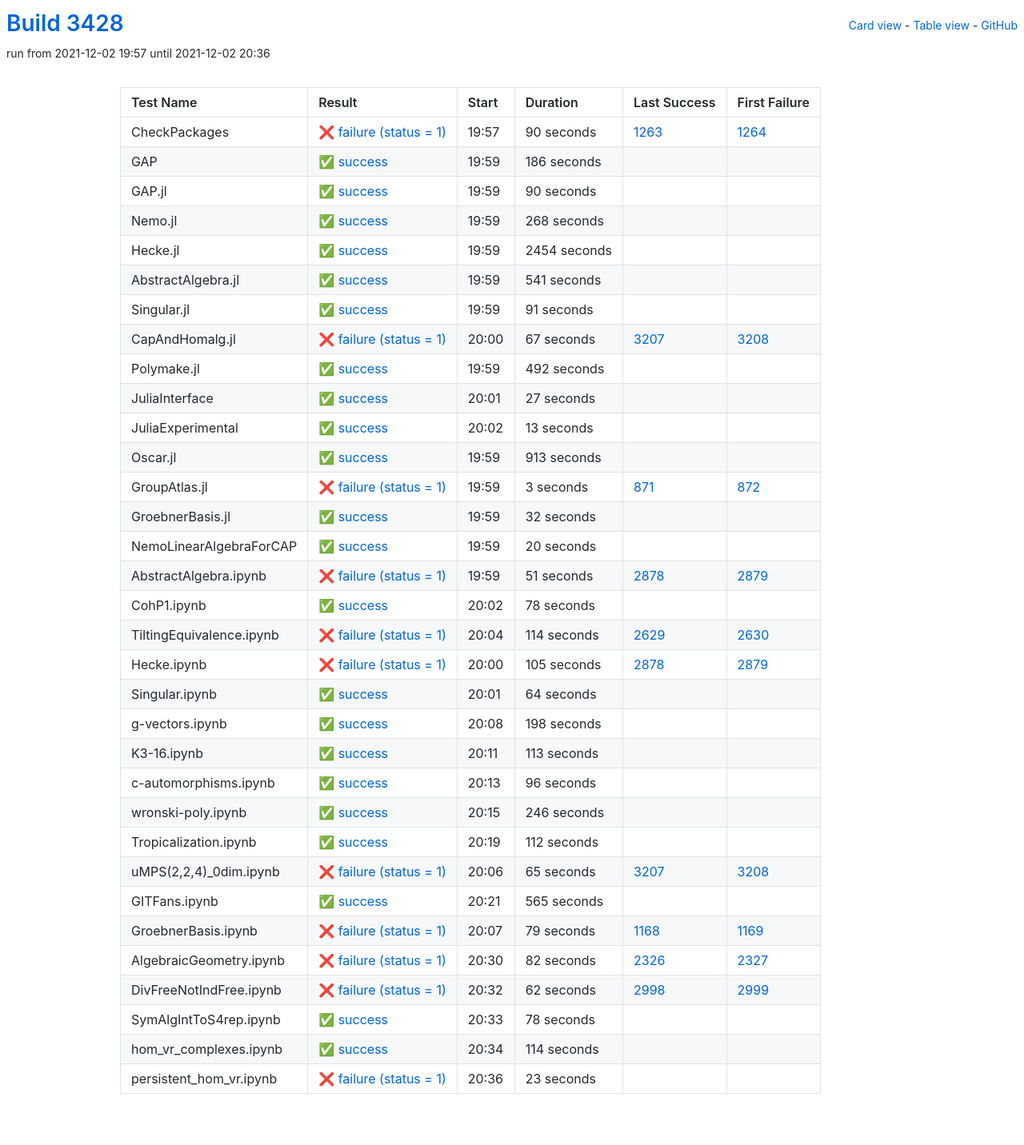
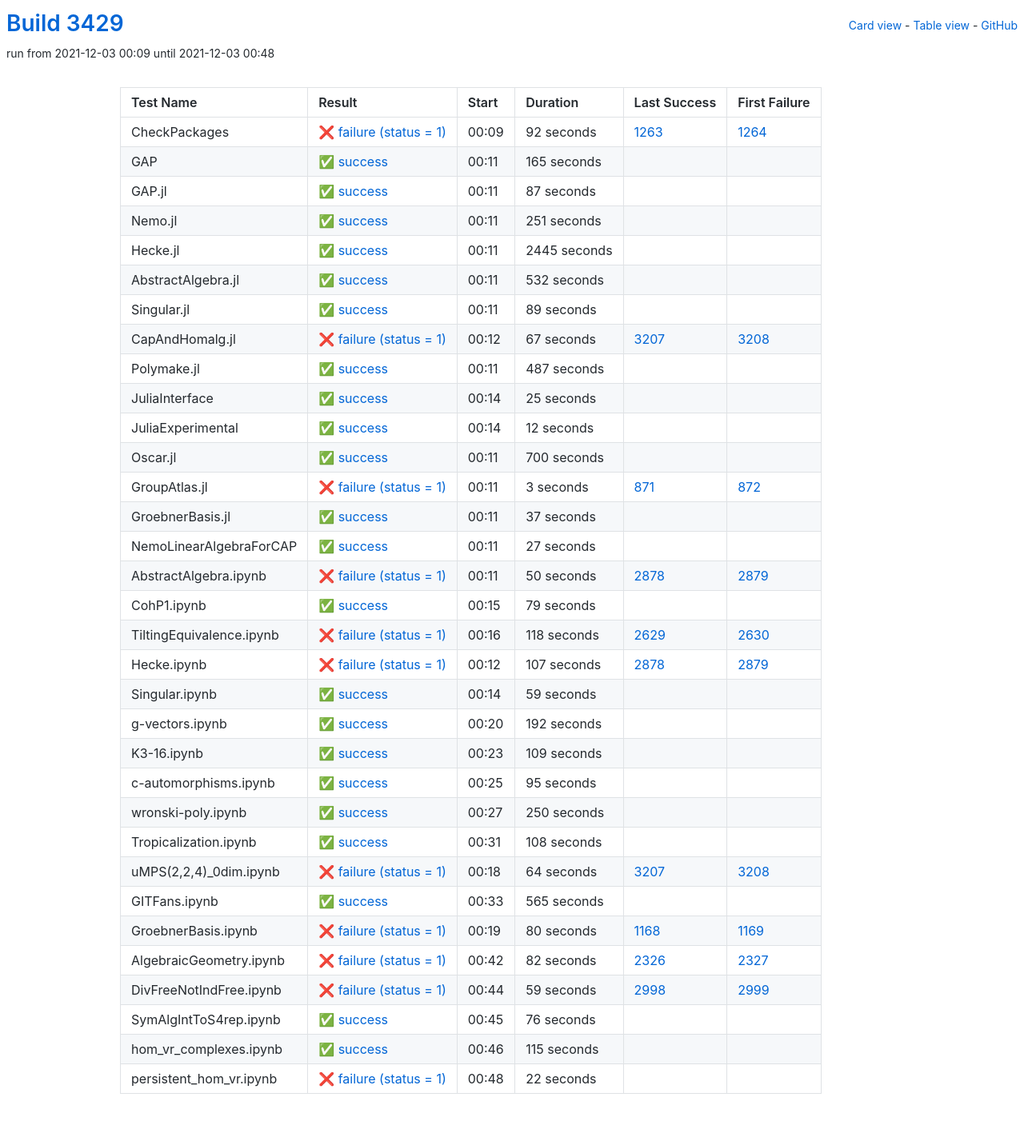
Before and after one commit to oscar-system/oscar-ci-status-stable, a Jekyll site: the page built from table.html, in a window 1280 px wide. Shown: the whole page at 80% size. Built offline with Jekyll 4.4.1, drawn with Linux system fonts in a browser that asks for light colours.

Commit message:
Build #3429

```diff
--- a/_data/ci.yml
+++ b/_data/ci.yml
@@ -1,6 +1,6 @@
 ---
-build: 3428
-build_url: https://oscarci.mathematik.uni-kl.de/job/oscar-stable/3428/
+build: 3429
+build_url: https://oscarci.mathematik.uni-kl.de/job/oscar-stable/3429/
 job: oscar-stable
 organization: oscar-system
 repo: oscar-ci-status-stable
@@ -8,92 +8,92 @@ repourl: https://github.com/oscar-system/oscar-ci-status-stable
 tests:
 - name: CheckPackages
   id: checkpackages
-  log: https://oscarci.mathematik.uni-kl.de/job/oscar-stable/3428/artifact/logs/build-3428/CheckPackages.log
-  start: 2021-12-02 19:57
+  log: https://oscarci.mathematik.uni-kl.de/job/oscar-stable/3429/artifact/logs/build-3429/CheckPackages.log
+  start: 2021-12-03 00:09
   success: false
   exitcode: 1
   status: failure
-  duration: 90
+  duration: 92
   last_success: 1263
   last_success_url: https://oscarci.mathematik.uni-kl.de/job/oscar-stable/1263/
   first_failure: 1264
   first_failure_url: https://oscarci.mathematik.uni-kl.de/job/oscar-stable/1264/
 - name: GAP
   id: gap
-  log: https://oscarci.mathematik.uni-kl.de/job/oscar-stable/3428/artifact/logs/build-3428/GAP.log
-  start: 2021-12-02 19:59
+  log: https://oscarci.mathematik.uni-kl.de/job/oscar-stable/3429/artifact/logs/build-3429/GAP.log
+  start: 2021-12-03 00:11
   success: true
   exitcode: 0
   status: success
-  duration: 186
+  duration: 165
   last_success: false
   last_success_url:
   first_failure: false
   first_failure_url:
 - name: GAP.jl
   id: gap-jl
-  log: https://oscarci.mathematik.uni-kl.de/job/oscar-stable/3428/artifact/logs/build-3428/GAP.jl.log
-  start: 2021-12-02 19:59
+  log: https://oscarci.mathematik.uni-kl.de/job/oscar-stable/3429/artifact/logs/build-3429/GAP.jl.log
+  start: 2021-12-03 00:11
   success: true
   exitcode: 0
   status: success
-  duration: 90
+  duration: 87
   last_success: false
   last_success_url:
   first_failure: false
   first_failure_url:
 - name: Nemo.jl
   id: nemo-jl
-  log: https://oscarci.mathematik.uni-kl.de/job/oscar-stable/3428/artifact/logs/build-3428/Nemo.jl.log
-  start: 2021-12-02 19:59
+  log: https://oscarci.mathematik.uni-kl.de/job/oscar-stable/3429/artifact/logs/build-3429/Nemo.jl.log
+  start: 2021-12-03 00:11
   success: true
   exitcode: 0
   status: success
-  duration: 268
+  duration: 251
   last_success: false
   last_success_url:
   first_failure: false
   first_failure_url:
 - name: Hecke.jl
   id: hecke-jl
-  log: https://oscarci.mathematik.uni-kl.de/job/oscar-stable/3428/artifact/logs/build-3428/Hecke.jl.log
-  start: 2021-12-02 19:59
+  log: https://oscarci.mathematik.uni-kl.de/job/oscar-stable/3429/artifact/logs/build-3429/Hecke.jl.log
+  start: 2021-12-03 00:11
   success: true
   exitcode: 0
   status: success
-  duration: 2454
+  duration: 2445
   last_success: false
   last_success_url:
   first_failure: false
   first_failure_url:
 - name: AbstractAlgebra.jl
   id: abstractalgebra-jl
-  log: https://oscarci.mathematik.uni-kl.de/job/oscar-stable/3428/artifact/logs/build-3428/AbstractAlgebra.jl.log
-  start: 2021-12-02 19:59
+  log: https://oscarci.mathematik.uni-kl.de/job/oscar-stable/3429/artifact/logs/build-3429/AbstractAlgebra.jl.log
+  start: 2021-12-03 00:11
   success: true
   exitcode: 0
   status: success
-  duration: 541
+  duration: 532
   last_success: false
   last_success_url:
   first_failure: false
   first_failure_url:
 - name: Singular.jl
   id: singular-jl
-  log: https://oscarci.mathematik.uni-kl.de/job/oscar-stable/3428/artifact/logs/build-3428/Singular.jl.log
-  start: 2021-12-02 19:59
+  log: https://oscarci.mathematik.uni-kl.de/job/oscar-stable/3429/artifact/logs/build-3429/Singular.jl.log
+  start: 2021-12-03 00:11
   success: true
   exitcode: 0
   status: success
-  duration: 91
+  duration: 89
   last_success: false
   last_success_url:
   first_failure: false
   first_failure_url:
 - name: CapAndHomalg.jl
   id: capandhomalg-jl
-  log: https://oscarci.mathematik.uni-kl.de/job/oscar-stable/3428/artifact/logs/build-3428/CapAndHomalg.jl.log
-  start: 2021-12-02 20:00
+  log: https://oscarci.mathematik.uni-kl.de/job/oscar-stable/3429/artifact/logs/build-3429/CapAndHomalg.jl.log
+  start: 2021-12-03 00:12
   success: false
   exitcode: 1
   status: failure
@@ -104,56 +104,56 @@ tests:
   first_failure_url: https://oscarci.mathematik.uni-kl.de/job/oscar-stable/3208/
 - name: Polymake.jl
   id: polymake-jl
-  log: https://oscarci.mathematik.uni-kl.de/job/oscar-stable/3428/artifact/logs/build-3428/Polymake.jl.log
-  start: 2021-12-02 19:59
+  log: https://oscarci.mathematik.uni-kl.de/job/oscar-stable/3429/artifact/logs/build-3429/Polymake.jl.log
+  start: 2021-12-03 00:11
   success: true
   exitcode: 0
   status: success
-  duration: 492
+  duration: 487
   last_success: false
   last_success_url:
   first_failure: false
   first_failure_url:
 - name: JuliaInterface
   id: juliainterface
-  log: https://oscarci.mathematik.uni-kl.de/job/oscar-stable/3428/artifact/logs/build-3428/JuliaInterface.log
-  start: 2021-12-02 20:01
+  log: https://oscarci.mathematik.uni-kl.de/job/oscar-stable/3429/artifact/logs/build-3429/JuliaInterface.log
+  start: 2021-12-03 00:14
   success: true
   exitcode: 0
   status: success
-  duration: 27
+  duration: 25
   last_success: false
   last_success_url:
   first_failure: false
   first_failure_url:
 - name: JuliaExperimental
   id: juliaexperimental
-  log: https://oscarci.mathematik.uni-kl.de/job/oscar-stable/3428/artifact/logs/build-3428/JuliaExperimental.log
-  start: 2021-12-02 20:02
+  log: https://oscarci.mathematik.uni-kl.de/job/oscar-stable/3429/artifact/logs/build-3429/JuliaExperimental.log
+  start: 2021-12-03 00:14
   success: true
   exitcode: 0
   status: success
-  duration: 13
+  duration: 12
   last_success: false
   last_success_url:
   first_failure: false
   first_failure_url:
 - name: Oscar.jl
   id: oscar-jl
-  log: https://oscarci.mathematik.uni-kl.de/job/oscar-stable/3428/artifact/logs/build-3428/Oscar.jl.log
-  start: 2021-12-02 19:59
+  log: https://oscarci.mathematik.uni-kl.de/job/oscar-stable/3429/artifact/logs/build-3429/Oscar.jl.log
+  start: 2021-12-03 00:11
   success: true
   exitcode: 0
   status: success
-  duration: 913
+  duration: 700
   last_success: false
   last_success_url:
   first_failure: false
   first_failure_url:
 - name: GroupAtlas.jl
   id: groupatlas-jl
-  log: https://oscarci.mathematik.uni-kl.de/job/oscar-stable/3428/artifact/logs/build-3428/GroupAtlas.jl.log
-  start: 2021-12-02 19:59
+  log: https://oscarci.mathematik.uni-kl.de/job/oscar-stable/3429/artifact/logs/build-3429/GroupAtlas.jl.log
+  start: 2021-12-03 00:11
   success: false
   exitcode: 1
   status: failure
@@ -164,164 +164,164 @@ tests:
   first_failure_url: https://oscarci.mathematik.uni-kl.de/job/oscar-stable/872/
 - name: GroebnerBasis.jl
   id: groebnerbasis-jl
-  log: https://oscarci.mathematik.uni-kl.de/job/oscar-stable/3428/artifact/logs/build-3428/GroebnerBasis.jl.log
-  start: 2021-12-02 19:59
+  log: https://oscarci.mathematik.uni-kl.de/job/oscar-stable/3429/artifact/logs/build-3429/GroebnerBasis.jl.log
+  start: 2021-12-03 00:11
   success: true
   exitcode: 0
   status: success
-  duration: 32
+  duration: 37
   last_success: false
   last_success_url:
   first_failure: false
   first_failure_url:
 - name: NemoLinearAlgebraForCAP
   id: nemolinearalgebraforcap
-  log: https://oscarci.mathematik.uni-kl.de/job/oscar-stable/3428/artifact/logs/build-3428/NemoLinearAlgebraForCAP.log
-  start: 2021-12-02 19:59
+  log: https://oscarci.mathematik.uni-kl.de/job/oscar-stable/3429/artifact/logs/build-3429/NemoLinearAlgebraForCAP.log
+  start: 2021-12-03 00:11
   success: true
   exitcode: 0
   status: success
-  duration: 20
+  duration: 27
   last_success: false
   last_success_url:
   first_failure: false
   first_failure_url:
 - name: AbstractAlgebra.ipynb
   id: abstractalgebra-ipynb
-  log: https://oscarci.mathematik.uni-kl.de/job/oscar-stable/3428/artifact/logs/build-3428/AbstractAlgebra.ipynb.log
-  start: 2021-12-02 19:59
+  log: https://oscarci.mathematik.uni-kl.de/job/oscar-stable/3429/artifact/logs/build-3429/AbstractAlgebra.ipynb.log
+  start: 2021-12-03 00:11
   success: false
   exitcode: 1
   status: failure
-  duration: 51
+  duration: 50
   last_success: 2878
   last_success_url: https://oscarci.mathematik.uni-kl.de/job/oscar-stable/2878/
   first_failure: 2879
   first_failure_url: https://oscarci.mathematik.uni-kl.de/job/oscar-stable/2879/
 - name: CohP1.ipynb
   id: cohp1-ipynb
-  log: https://oscarci.mathematik.uni-kl.de/job/oscar-stable/3428/artifact/logs/build-3428/CohP1.ipynb.log
-  start: 2021-12-02 20:02
+  log: https://oscarci.mathematik.uni-kl.de/job/oscar-stable/3429/artifact/logs/build-3429/CohP1.ipynb.log
+  start: 2021-12-03 00:15
   success: true
   exitcode: 0
   status: success
-  duration: 78
+  duration: 79
   last_success: false
   last_success_url:
   first_failure: false
   first_failure_url:
 - name: TiltingEquivalence.ipynb
   id: tiltingequivalence-ipynb
-  log: https://oscarci.mathematik.uni-kl.de/job/oscar-stable/3428/artifact/logs/build-3428/TiltingEquivalence.ipynb.log
-  start: 2021-12-02 20:04
+  log: https://oscarci.mathematik.uni-kl.de/job/oscar-stable/3429/artifact/logs/build-3429/TiltingEquivalence.ipynb.log
+  start: 2021-12-03 00:16
   success: false
   exitcode: 1
   status: failure
-  duration: 114
+  duration: 118
   last_success: 2629
   last_success_url: https://oscarci.mathematik.uni-kl.de/job/oscar-stable/2629/
   first_failure: 2630
   first_failure_url: https://oscarci.mathematik.uni-kl.de/job/oscar-stable/2630/
 - name: Hecke.ipynb
   id: hecke-ipynb
-  log: https://oscarci.mathematik.uni-kl.de/job/oscar-stable/3428/artifact/logs/build-3428/Hecke.ipynb.log
-  start: 2021-12-02 20:00
+  log: https://oscarci.mathematik.uni-kl.de/job/oscar-stable/3429/artifact/logs/build-3429/Hecke.ipynb.log
+  start: 2021-12-03 00:12
   success: false
   exitcode: 1
   status: failure
-  duration: 105
+  duration: 107
   last_success: 2878
   last_success_url: https://oscarci.mathematik.uni-kl.de/job/oscar-stable/2878/
   first_failure: 2879
   first_failure_url: https://oscarci.mathematik.uni-kl.de/job/oscar-stable/2879/
 - name: Singular.ipynb
   id: singular-ipynb
-  log: https://oscarci.mathematik.uni-kl.de/job/oscar-stable/3428/artifact/logs/build-3428/Singular.ipynb.log
-  start: 2021-12-02 20:01
+  log: https://oscarci.mathematik.uni-kl.de/job/oscar-stable/3429/artifact/logs/build-3429/Singular.ipynb.log
+  start: 2021-12-03 00:14
   success: true
   exitcode: 0
   status: success
-  duration: 64
+  duration: 59
   last_success: false
   last_success_url:
   first_failure: false
   first_failure_url:
 - name: g-vectors.ipynb
   id: g-vectors-ipynb
-  log: https://oscarci.mathematik.uni-kl.de/job/oscar-stable/3428/artifact/logs/build-3428/g-vectors.ipynb.log
-  start: 2021-12-02 20:08
+  log: https://oscarci.mathematik.uni-kl.de/job/oscar-stable/3429/artifact/logs/build-3429/g-vectors.ipynb.log
+  start: 2021-12-03 00:20
   success: true
   exitcode: 0
   status: success
-  duration: 198
+  duration: 192
   last_success: false
   last_success_url:
   first_failure: false
   first_failure_url:
 - name: K3-16.ipynb
   id: k3-16-ipynb
-  log: https://oscarci.mathematik.uni-kl.de/job/oscar-stable/3428/artifact/logs/build-3428/K3-16.ipynb.log
-  start: 2021-12-02 20:11
+  log: https://oscarci.mathematik.uni-kl.de/job/oscar-stable/3429/artifact/logs/build-3429/K3-16.ipynb.log
+  start: 2021-12-03 00:23
   success: true
   exitcode: 0
   status: success
-  duration: 113
+  duration: 109
   last_success: false
   last_success_url:
   first_failure: false
   first_failure_url:
 - name: c-automorphisms.ipynb
   id: c-automorphisms-ipynb
-  log: https://oscarci.mathematik.uni-kl.de/job/oscar-stable/3428/artifact/logs/build-3428/c-automorphisms.ipynb.log
-  start: 2021-12-02 20:13
+  log: https://oscarci.mathematik.uni-kl.de/job/oscar-stable/3429/artifact/logs/build-3429/c-automorphisms.ipynb.log
+  start: 2021-12-03 00:25
   success: true
   exitcode: 0
   status: success
-  duration: 96
+  duration: 95
   last_success: false
   last_success_url:
   first_failure: false
   first_failure_url:
 - name: wronski-poly.ipynb
   id: wronski-poly-ipynb
-  log: https://oscarci.mathematik.uni-kl.de/job/oscar-stable/3428/artifact/logs/build-3428/wronski-poly.ipynb.log
-  start: 2021-12-02 20:15
+  log: https://oscarci.mathematik.uni-kl.de/job/oscar-stable/3429/artifact/logs/build-3429/wronski-poly.ipynb.log
+  start: 2021-12-03 00:27
   success: true
   exitcode: 0
   status: success
-  duration: 246
+  duration: 250
   last_success: false
   last_success_url:
   first_failure: false
   first_failure_url:
 - name: Tropicalization.ipynb
   id: tropicalization-ipynb
-  log: https://oscarci.mathematik.uni-kl.de/job/oscar-stable/3428/artifact/logs/build-3428/Tropicalization.ipynb.log
-  start: 2021-12-02 20:19
+  log: https://oscarci.mathematik.uni-kl.de/job/oscar-stable/3429/artifact/logs/build-3429/Tropicalization.ipynb.log
+  start: 2021-12-03 00:31
   success: true
   exitcode: 0
   status: success
-  duration: 112
+  duration: 108
   last_success: false
   last_success_url:
   first_failure: false
   first_failure_url:
 - name: uMPS(2,2,4)_0dim.ipynb
   id: umps-2-2-4-0dim-ipynb
-  log: https://oscarci.mathematik.uni-kl.de/job/oscar-stable/3428/artifact/logs/build-3428/uMPS-2-2-4-_0dim.ipynb.log
-  start: 2021-12-02 20:06
+  log: https://oscarci.mathematik.uni-kl.de/job/oscar-stable/3429/artifact/logs/build-3429/uMPS-2-2-4-_0dim.ipynb.log
+  start: 2021-12-03 00:18
   success: false
   exitcode: 1
   status: failure
-  duration: 65
+  duration: 64
   last_success: 3207
   last_success_url: https://oscarci.mathematik.uni-kl.de/job/oscar-stable/3207/
   first_failure: 3208
   first_failure_url: https://oscarci.mathematik.uni-kl.de/job/oscar-stable/3208/
 - name: GITFans.ipynb
   id: gitfans-ipynb
-  log: https://oscarci.mathematik.uni-kl.de/job/oscar-stable/3428/artifact/logs/build-3428/GITFans.ipynb.log
-  start: 2021-12-02 20:21
+  log: https://oscarci.mathematik.uni-kl.de/job/oscar-stable/3429/artifact/logs/build-3429/GITFans.ipynb.log
+  start: 2021-12-03 00:33
   success: true
   exitcode: 0
   status: success
@@ -332,20 +332,20 @@ tests:
   first_failure_url:
 - name: GroebnerBasis.ipynb
   id: groebnerbasis-ipynb
-  log: https://oscarci.mathematik.uni-kl.de/job/oscar-stable/3428/artifact/logs/build-3428/GroebnerBasis.ipynb.log
-  start: 2021-12-02 20:07
+  log: https://oscarci.mathematik.uni-kl.de/job/oscar-stable/3429/artifact/logs/build-3429/GroebnerBasis.ipynb.log
+  start: 2021-12-03 00:19
   success: false
   exitcode: 1
   status: failure
-  duration: 79
+  duration: 80
   last_success: 1168
   last_success_url: https://oscarci.mathematik.uni-kl.de/job/oscar-stable/1168/
   first_failure: 1169
   first_failure_url: https://oscarci.mathematik.uni-kl.de/job/oscar-stable/1169/
 - name: AlgebraicGeometry.ipynb
   id: algebraicgeometry-ipynb
-  log: https://oscarci.mathematik.uni-kl.de/job/oscar-stable/3428/artifact/logs/build-3428/AlgebraicGeometry.ipynb.log
-  start: 2021-12-02 20:30
+  log: https://oscarci.mathematik.uni-kl.de/job/oscar-stable/3429/artifact/logs/build-3429/AlgebraicGeometry.ipynb.log
+  start: 2021-12-03 00:42
   success: false
   exitcode: 1
   status: failure
@@ -356,48 +356,48 @@ tests:
   first_failure_url: https://oscarci.mathematik.uni-kl.de/job/oscar-stable/2327/
 - name: DivFreeNotIndFree.ipynb
   id: divfreenotindfree-ipynb
-  log: https://oscarci.mathematik.uni-kl.de/job/oscar-stable/3428/artifact/logs/build-3428/DivFreeNotIndFree.ipynb.log
-  start: 2021-12-02 20:32
+  log: https://oscarci.mathematik.uni-kl.de/job/oscar-stable/3429/artifact/logs/build-3429/DivFreeNotIndFree.ipynb.log
+  start: 2021-12-03 00:44
   success: false
   exitcode: 1
   status: failure
-  duration: 62
+  duration: 59
   last_success: 2998
   last_success_url: https://oscarci.mathematik.uni-kl.de/job/oscar-stable/2998/
   first_failure: 2999
   first_failure_url: https://oscarci.mathematik.uni-kl.de/job/oscar-stable/2999/
 - name: SymAlgIntToS4rep.ipynb
   id: symalginttos4rep-ipynb
-  log: https://oscarci.mathematik.uni-kl.de/job/oscar-stable/3428/artifact/logs/build-3428/SymAlgIntToS4rep.ipynb.log
-  start: 2021-12-02 20:33
+  log: https://oscarci.mathematik.uni-kl.de/job/oscar-stable/3429/artifact/logs/build-3429/SymAlgIntToS4rep.ipynb.log
+  start: 2021-12-03 00:45
   success: true
   exitcode: 0
   status: success
-  duration: 78
+  duration: 76
   last_success: false
   last_success_url:
   first_failure: false
   first_failure_url:
 - name: hom_vr_complexes.ipynb
   id: hom-vr-complexes-ipynb
-  log: https://oscarci.mathematik.uni-kl.de/job/oscar-stable/3428/artifact/logs/build-3428/hom_vr_complexes.ipynb.log
-  start: 2021-12-02 20:34
+  log: https://oscarci.mathematik.uni-kl.de/job/oscar-stable/3429/artifact/logs/build-3429/hom_vr_complexes.ipynb.log
+  start: 2021-12-03 00:46
   success: true
   exitcode: 0
   status: success
-  duration: 114
+  duration: 115
   last_success: false
   last_success_url:
   first_failure: false
   first_failure_url:
 - name: persistent_hom_vr.ipynb
   id: persistent-hom-vr-ipynb
-  log: https://oscarci.mathematik.uni-kl.de/job/oscar-stable/3428/artifact/logs/build-3428/persistent_hom_vr.ipynb.log
-  start: 2021-12-02 20:36
+  log: https://oscarci.mathematik.uni-kl.de/job/oscar-stable/3429/artifact/logs/build-3429/persistent_hom_vr.ipynb.log
+  start: 2021-12-03 00:48
   success: false
   exitcode: 1
   status: failure
-  duration: 23
+  duration: 22
   last_success: false
   last_success_url:
   first_failure: false
```
Also changed, not shown: README.md.
